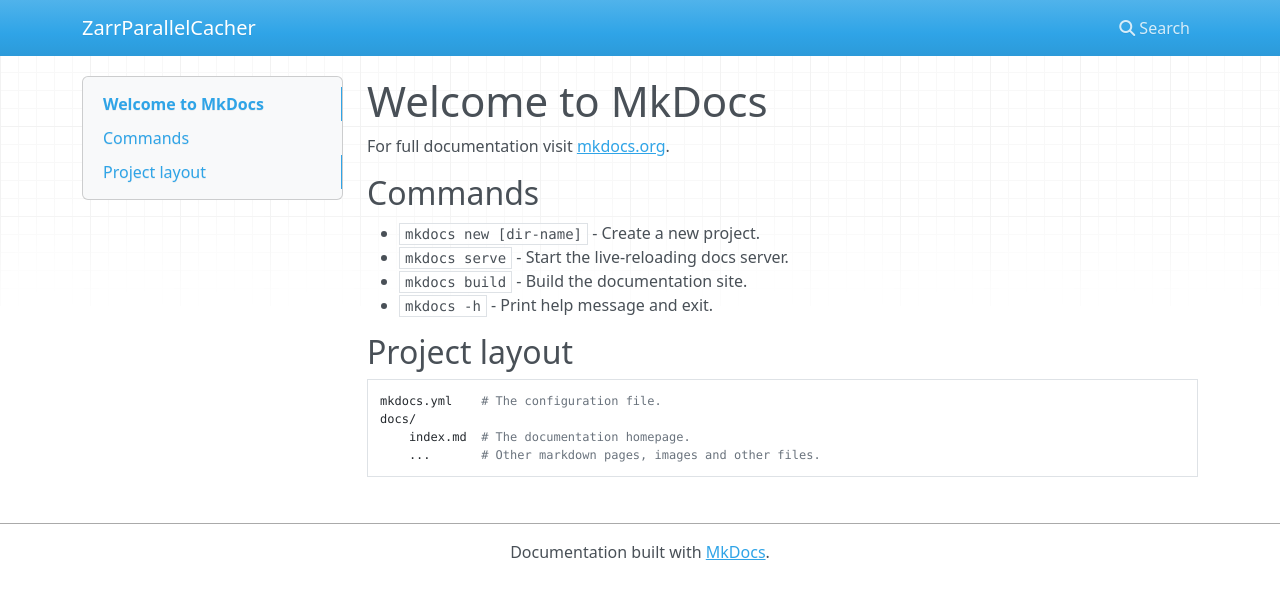
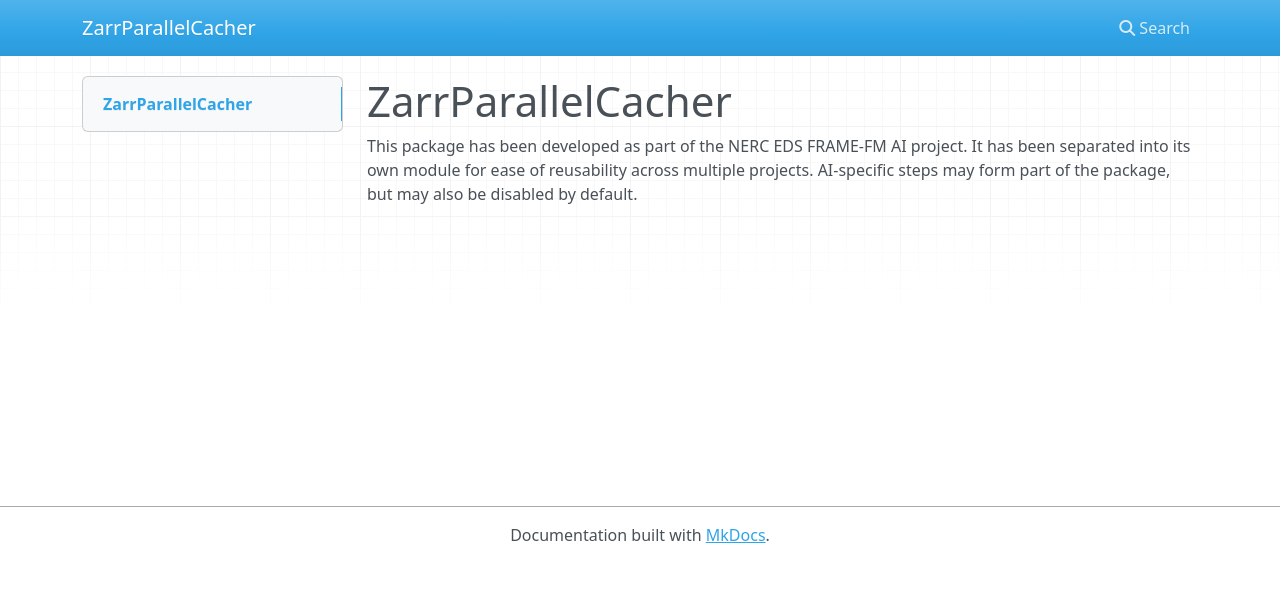
Before and after one commit to NERC-EDS/ZarrParallelCacher, an MkDocs documentation site: the page built from docs/index.md, in a window 1280 px wide. Shown: the top 599 px of the page. Built offline with MkDocs 1.6.1, drawn with Linux system fonts in a browser that asks for light colours; nearby versions of some CDN libraries.

Commit message:
Initial change for docs

```diff
--- a/docs/index.md
+++ b/docs/index.md
@@ -1,17 +1,3 @@
-# Welcome to MkDocs
+# ZarrParallelCacher
 
-For full documentation visit [mkdocs.org](https://www.mkdocs.org).
-
-## Commands
-
-* `mkdocs new [dir-name]` - Create a new project.
-* `mkdocs serve` - Start the live-reloading docs server.
-* `mkdocs build` - Build the documentation site.
-* `mkdocs -h` - Print help message and exit.
-
-## Project layout
-
-    mkdocs.yml    # The configuration file.
-    docs/
-        index.md  # The documentation homepage.
-        ...       # Other markdown pages, images and other files.
+This package has been developed as part of the NERC EDS FRAME-FM AI project. It has been separated into its own module for ease of reusability across multiple projects. AI-specific steps may form part of the package, but may also be disabled by default.
```
